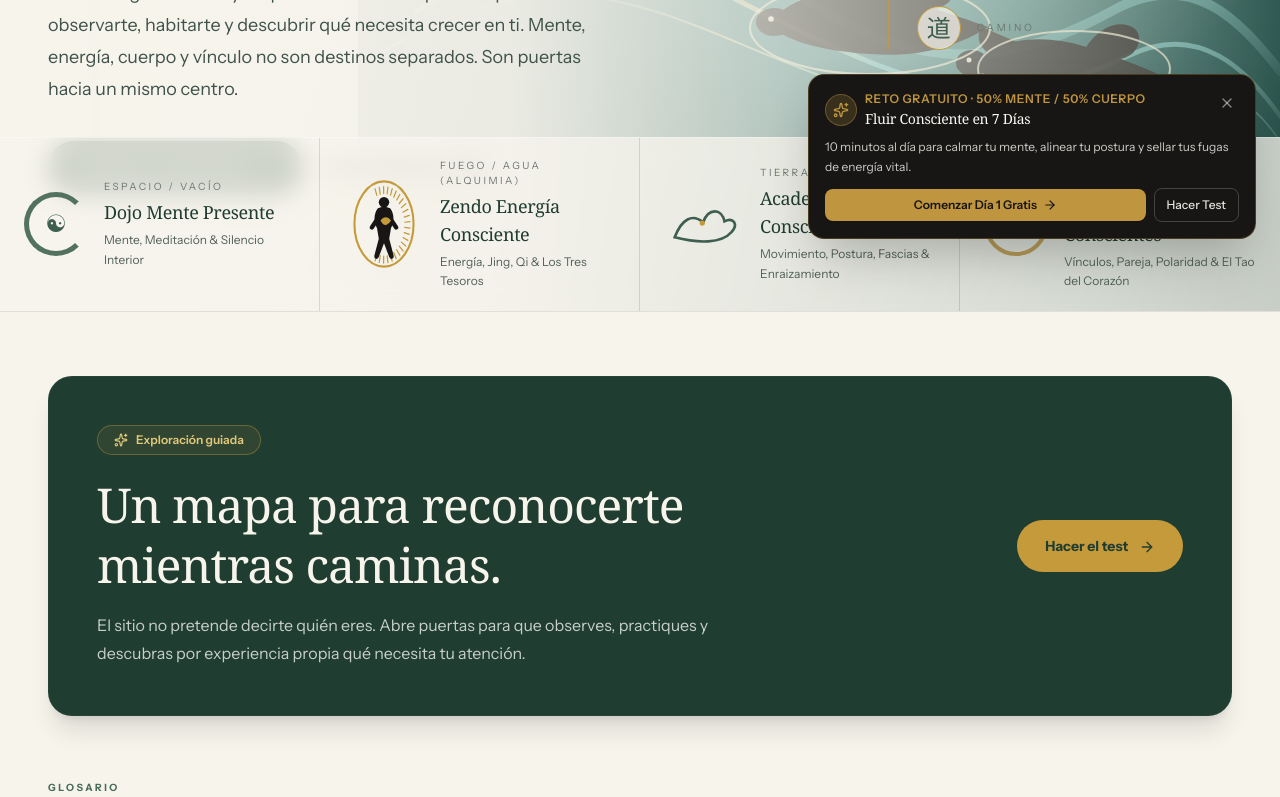
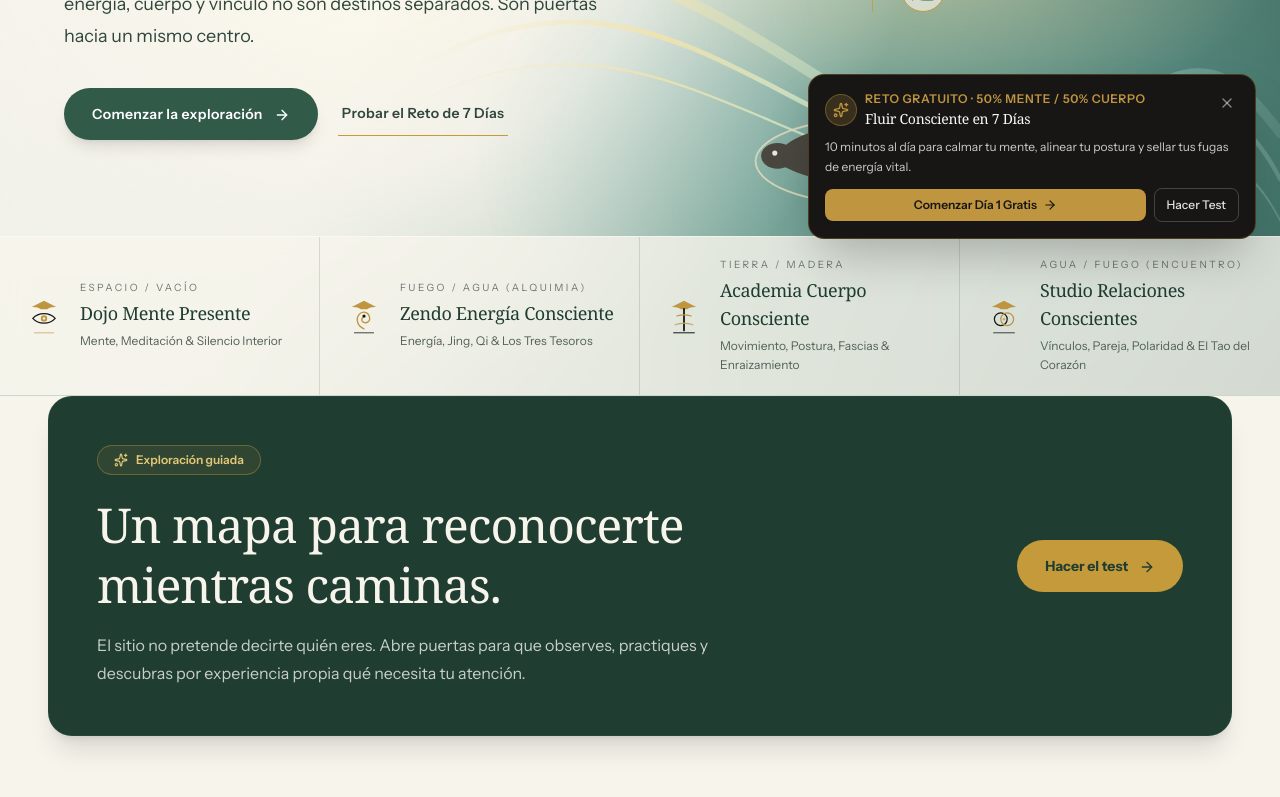
Before and after one commit to United-Foxes/Dao-Chang, a React (Vite) app: page / in a window 1280 px wide. Shown: the part 545-1342 px from the top of the page. Built offline with nearby package versions, Linux system fonts and the light colour scheme; a web font is replaced by a local one.

Commit message:
feat: switch home to premium hero direction

```diff
--- a/src/App.tsx
+++ b/src/App.tsx
@@ -5,6 +5,7 @@ import { StickyChallengeBar } from './components/common/StickyChallengeBar';
 import { ExitIntentModal } from './components/common/ExitIntentModal';
 import { SearchModal } from './components/common/SearchModal';
 import { InteractiveQuizModal } from './components/views/InteractiveQuizModal';
+import { PremiumHero } from './components/views/PremiumHero';
 
 // Views
 import { HomeView } from './components/views/HomeView';
@@ -25,27 +26,17 @@ export default function App() {
   const [selectedGlossarySlug, setSelectedGlossarySlug] = useState<string | null>(null);
   const [selectedBlogSlug, setSelectedBlogSlug] = useState<string | null>(null);
 
-  // Modals
   const [isSearchOpen, setIsSearchOpen] = useState(false);
   const [isQuizOpen, setIsQuizOpen] = useState(false);
 
-  // Scroll to top on navigation
   const handleNavigate = (view: string, param?: string) => {
-    if (view === 'pillar' && param) {
-      setSelectedPillarId(param as PillarId);
-    }
-    if (view === 'glosario' && param) {
-      setSelectedGlossarySlug(param);
-    }
-    if (view === 'blog' && param) {
-      setSelectedBlogSlug(param);
-    }
-
+    if (view === 'pillar' && param) setSelectedPillarId(param as PillarId);
+    if (view === 'glosario' && param) setSelectedGlossarySlug(param);
+    if (view === 'blog' && param) setSelectedBlogSlug(param);
     setCurrentView(view);
     window.scrollTo({ top: 0, behavior: 'smooth' });
   };
 
-  // Keyboard shortcut Cmd+K or Ctrl+K for search
   useEffect(() => {
     const handleKeyDown = (e: KeyboardEvent) => {
       if ((e.metaKey || e.ctrlKey) && e.key === 'k') {
@@ -59,7 +50,6 @@ export default function App() {
 
   return (
     <div className="min-h-screen flex flex-col bg-[#FAF8F4] text-[#171614] selection:bg-[#BF953F]/30 selection:text-[#171614]">
-      {/* Search Modal */}
       <SearchModal
         isOpen={isSearchOpen}
         onClose={() => setIsSearchOpen(false)}
@@ -68,7 +58,6 @@ export default function App() {
         onSelectArticle={(slug) => handleNavigate('blog', slug)}
       />
 
-      {/* Diagnostic 5-Question Quiz Modal */}
       <InteractiveQuizModal
         isOpen={isQuizOpen}
         onClose={() => setIsQuizOpen(false)}
@@ -77,18 +66,15 @@ export default function App() {
         onJoinChallenge={() => handleNavigate('reto-7-dias')}
       />
 
-      {/* Exit Intent Lead Capture Modal for Glossary & Blog */}
       <ExitIntentModal
         onJoinChallenge={() => handleNavigate('reto-7-dias')}
         currentView={currentView}
       />
 
-      {/* If inside dedicated Challenge Landing, show focused view with minimal distraction */}
       {currentView === 'reto-7-dias' ? (
         <ChallengeLandingView onBackToWiki={() => handleNavigate('home')} />
       ) : (
         <>
-          {/* Main Global Navigation */}
           <Navbar
             currentView={currentView}
             selectedPillar={selectedPillarId}
@@ -97,22 +83,21 @@ export default function App() {
             onOpenQuiz={() => setIsQuizOpen(true)}
           />
 
-          {/* Main Content Area */}
           <main className="flex-1">
             {currentView === 'home' && (
-              <HomeView
-                onNavigate={handleNavigate}
-                onOpenQuiz={() => setIsQuizOpen(true)}
-                onSelectTerm={(slug) => handleNavigate('glosario', slug)}
-              />
+              <>
+                <PremiumHero onNavigate={handleNavigate} />
+                <div className="[&>div>section:first-child]:hidden">
+                  <HomeView
+                    onNavigate={handleNavigate}
+                    onOpenQuiz={() => setIsQuizOpen(true)}
+                    onSelectTerm={(slug) => handleNavigate('glosario', slug)}
+                  />
+                </div>
+              </>
             )}
 
-            {currentView === 'empieza-aqui' && (
-              <StartHereView
-                onNavigate={handleNavigate}
-                onOpenQuiz={() => setIsQuizOpen(true)}
-              />
-            )}
+            {currentView === 'empieza-aqui' && <StartHereView onNavigate={handleNavigate} onOpenQuiz={() => setIsQuizOpen(true)} />}
 
             {currentView === 'glosario' && (
               <GlossaryView
@@ -135,12 +120,7 @@ export default function App() {
               />
             )}
 
-            {currentView === 'seguridad' && (
-              <SafetyView
-                onNavigate={handleNavigate}
-                onJoinChallenge={() => handleNavigate('reto-7-dias')}
-              />
-            )}
+            {currentView === 'seguridad' && <SafetyView onNavigate={handleNavigate} onJoinChallenge={() => handleNavigate('reto-7-dias')} />}
 
             {currentView === 'blog' && (
               <BlogView
@@ -152,26 +132,12 @@ export default function App() {
               />
             )}
 
-            {currentView === 'sobre' && (
-              <AboutView
-                onNavigate={handleNavigate}
-                onJoinChallenge={() => handleNavigate('reto-7-dias')}
-              />
-            )}
-
+            {currentView === 'sobre' && <AboutView onNavigate={handleNavigate} onJoinChallenge={() => handleNavigate('reto-7-dias')} />}
             {currentView === 'scaffolded-phases' && <ScaffoldedPhasesView />}
           </main>
 
-          {/* Global Authoritative Footer */}
-          <Footer
-            onNavigate={handleNavigate}
-            onOpenQuiz={() => setIsQuizOpen(true)}
-          />
-
-          {/* Persistent Lead Magnet Sticky Bar */}
-          <StickyChallengeBar
-            onJoinChallenge={() => handleNavigate('reto-7-dias')}
-          />
+          <Footer onNavigate={handleNavigate} onOpenQuiz={() => setIsQuizOpen(true)} />
+          <StickyChallengeBar onJoinChallenge={() => handleNavigate('reto-7-dias')} />
         </>
       )}
     </div>
```
